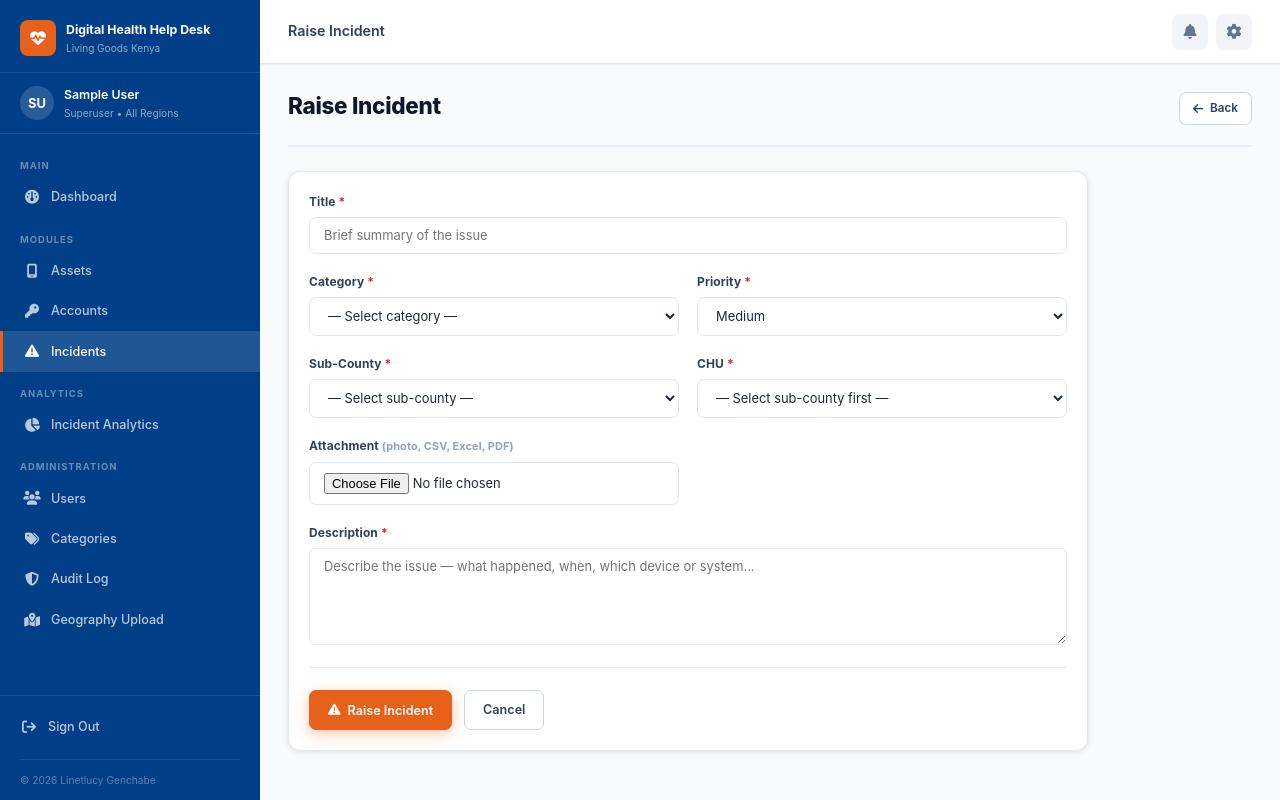
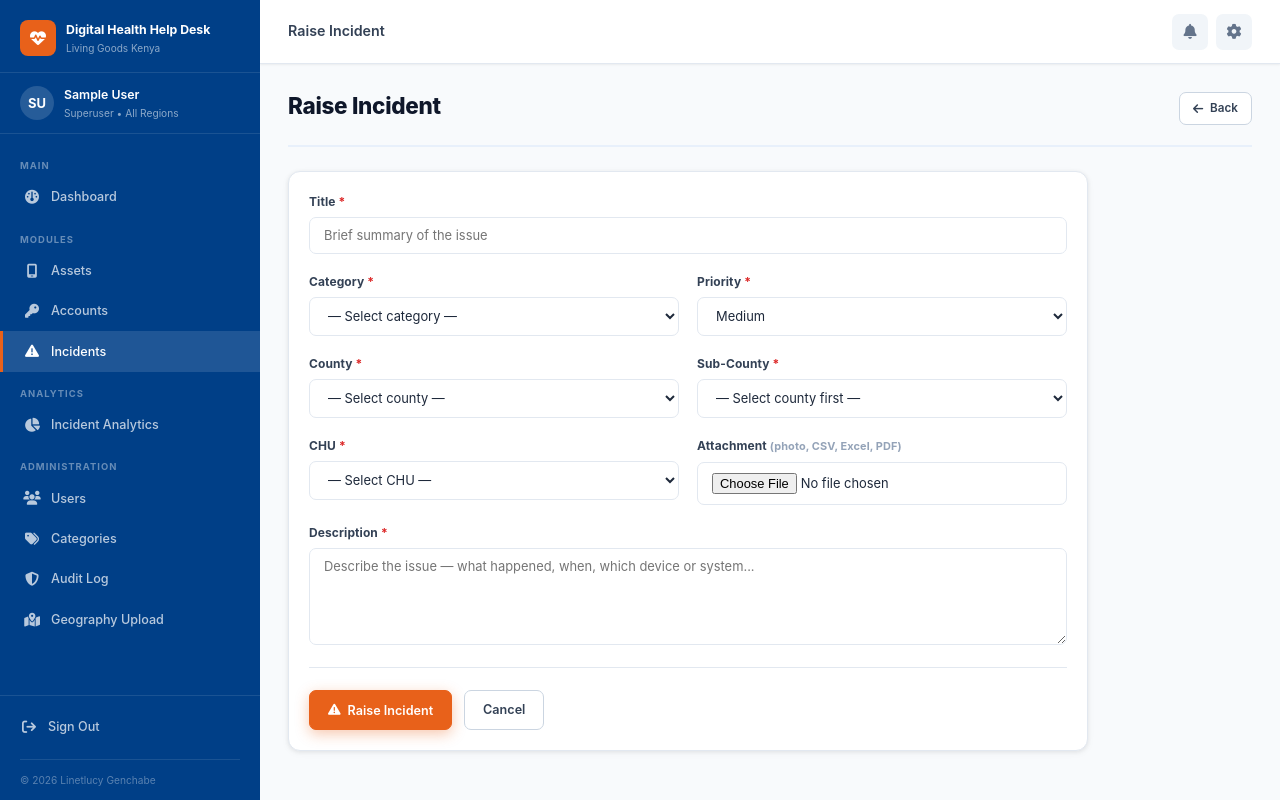
Before and after one commit to linetlucy-genchabe/DH-HelpDesk, a Django app: page /incidents/create/ in a window 1280 px wide. Run offline with Django 5.2, Linux system fonts and the light colour scheme; a user stored in the database is signed in; data comes from the database, SQL or seed files in the repository; tables that the repository leaves empty hold one stand-in row (values such as "Sample post"); data that the repository does not hold is empty.

Commit message:
update incident creation form and function

```diff
--- a/core/views.py
+++ b/core/views.py
@@ -967,16 +967,25 @@
 def incident_create(request):
     scope_chus = request.user.get_scope_chus()
     role = request.user.role
-    show_subcounty = role in ('superuser', 'tech_team', 'country', 'county')
+
+    show_county = role in ('superuser', 'tech_team')
+    show_subcounty = role in ('superuser', 'tech_team', 'country')
+    show_chu_direct = role in ('subcounty', 'cha')
+
     if role in ('superuser', 'tech_team'):
-        subcounties = SubCounty.objects.all().select_related('county')
+        counties = County.objects.all().select_related('country')
+        subcounties = SubCounty.objects.none()
     elif role == 'country':
-        subcounties = SubCounty.objects.filter(county__country=request.user.country).select_related('county')
+        counties = County.objects.filter(country=request.user.country)
+        subcounties = SubCounty.objects.none()
     elif role == 'county':
+        counties = County.objects.filter(pk=request.user.county_id)
         subcounties = SubCounty.objects.filter(county=request.user.county).select_related('county')
     else:
+        counties = County.objects.none()
         subcounties = SubCounty.objects.none()
-    chus = CHU.objects.none() if show_subcounty else scope_chus
+
+    chus = scope_chus if show_chu_direct else CHU.objects.none()
 
     if request.method == 'POST':
         chu = get_object_or_404(CHU, pk=request.POST.get('chu'))
@@ -996,8 +1005,12 @@
 
     return render(request, 'incidents/incident_form.html', {
         'title': 'Raise Incident',
-        'chus': chus, 'subcounties': subcounties,
+        'chus': chus,
+        'counties': counties,
+        'subcounties': subcounties,
+        'show_county': show_county,
         'show_subcounty': show_subcounty,
+        'show_chu_direct': show_chu_direct,
         'selected_subcounty': '',
         'categories': IncidentCategory.objects.filter(is_active=True),
         'priorities': Incident.PRIORITY,
@@ -1048,7 +1061,7 @@
 @login_required
 def incident_edit(request, pk):
     inc = get_object_or_404(Incident, pk=pk)
-    if inc.chu not in request.user.get_scope_chus():
+    if not request.user.get_scope_chus().filter(pk=inc.chu_id).exists() and inc.assigned_to != request.user:
         messages.error(request, "Access denied."); return redirect('incident_list')
     if request.method == 'POST':
         inc.title = request.POST.get('title', inc.title)
@@ -1063,22 +1076,36 @@
         messages.success(request, "Incident updated.")
         return redirect('incident_detail', pk=pk)
 
+    scope_chus = request.user.get_scope_chus()
     role = request.user.role
-    show_subcounty = role in ('superuser', 'tech_team', 'country', 'county')
+
+    show_county = role in ('superuser', 'tech_team')
+    show_subcounty = role in ('superuser', 'tech_team', 'country')
+    show_chu_direct = role in ('subcounty', 'cha')
+
     if role in ('superuser', 'tech_team'):
-        subcounties = SubCounty.objects.all().select_related('county')
+        counties = County.objects.all().select_related('country')
+        subcounties = SubCounty.objects.none()
     elif role == 'country':
-        subcounties = SubCounty.objects.filter(county__country=request.user.country).select_related('county')
+        counties = County.objects.filter(country=request.user.country)
+        subcounties = SubCounty.objects.none()
     elif role == 'county':
+        counties = County.objects.filter(pk=request.user.county_id)
         subcounties = SubCounty.objects.filter(county=request.user.county).select_related('county')
     else:
+        counties = County.objects.none()
         subcounties = SubCounty.objects.none()
+
+    chus = scope_chus if show_chu_direct else CHU.objects.filter(pk=inc.chu_id)
 
     return render(request, 'incidents/incident_form.html', {
         'title': 'Edit Incident', 'obj': inc,
-        'chus': request.user.get_scope_chus() if not show_subcounty else CHU.objects.filter(pk=inc.chu_id),
+        'chus': chus,
+        'counties': counties,
         'subcounties': subcounties,
+        'show_county': show_county,
         'show_subcounty': show_subcounty,
+        'show_chu_direct': show_chu_direct,
         'selected_subcounty': str(inc.chu.ward.subcounty_id) if inc.chu else '',
         'categories': IncidentCategory.objects.filter(is_active=True),
         'priorities': Incident.PRIORITY,
--- a/templates/incidents/incident_form.html
+++ b/templates/incidents/incident_form.html
@@ -43,13 +43,25 @@
           </select>
         </div>
 
-        {% if show_subcounty %}
+        {% if show_county %}
+        <div class="form-group">
+          <label class="form-label req">County</label>
+          <select name="county_filter" id="countySelect" class="form-control">
+            <option value="">— Select county —</option>
+            {% for c in counties %}
+            <option value="{{ c.pk }}">{{ c.name }}</option>
+            {% endfor %}
+          </select>
+        </div>
+        {% endif %}
+
+        {% if show_subcounty or not show_county and not show_chu_direct %}
         <div class="form-group">
           <label class="form-label req">Sub-County</label>
           <select name="subcounty_filter" id="subcountySelect" class="form-control">
-            <option value="">— Select sub-county —</option>
+            <option value="">— {% if show_county %}Select county first{% else %}Select sub-county{% endif %} —</option>
             {% for sc in subcounties %}
-            <option value="{{ sc.pk }}" {% if selected_subcounty == sc.pk|stringformat:"s" %}selected{% endif %}>{{ sc.name }} ({{ sc.county.name }})</option>
+            <option value="{{ sc.pk }}" {% if selected_subcounty == sc.pk|stringformat:"s" %}selected{% endif %}>{{ sc.name }}</option>
             {% endfor %}
           </select>
         </div>
@@ -58,7 +70,7 @@
         <div class="form-group">
           <label class="form-label req">CHU</label>
           <select name="chu" id="chuSelect" class="form-control" required>
-            <option value="">{% if show_subcounty %}— Select sub-county first —{% else %}— Select CHU —{% endif %}</option>
+            <option value="">— Select CHU —</option>
             {% for chu in chus %}
             <option value="{{ chu.pk }}" {% if obj and obj.chu_id == chu.pk %}selected{% endif %}>{{ chu.name }}</option>
             {% endfor %}
@@ -91,8 +103,30 @@
 
 {% block extra_js %}
 <script>
-{% if show_subcounty %}
-document.getElementById('subcountySelect').addEventListener('change', function() {
+{% if show_county %}
+document.getElementById('countySelect').addEventListener('change', function() {
+  const countyId = this.value;
+  const scSelect = document.getElementById('subcountySelect');
+  const chuSelect = document.getElementById('chuSelect');
+  scSelect.innerHTML = '<option value="">— Loading... —</option>';
+  chuSelect.innerHTML = '<option value="">— Select sub-county first —</option>';
+  if (!countyId) {
+    scSelect.innerHTML = '<option value="">— Select county first —</option>';
+    return;
+  }
+  fetch(`/ajax/subcounties/?county_id=${countyId}`)
+    .then(r => r.json())
+    .then(data => {
+      scSelect.innerHTML = '<option value="">— Select sub-county —</option>';
+      data.forEach(sc => { scSelect.innerHTML += `<option value="${sc.id}">${sc.name}</option>`; });
+    });
+});
+{% endif %}
+
+{% if show_county or show_subcounty or not show_chu_direct %}
+const scSelectEl = document.getElementById('subcountySelect');
+if (scSelectEl) {
+  scSelectEl.addEventListener('change', function() {
     const scId = this.value;
     const chuSelect = document.getElementById('chuSelect');
     chuSelect.innerHTML = '<option value="">— Loading... —</option>';
@@ -104,11 +138,10 @@
       .then(r => r.json())
       .then(data => {
         chuSelect.innerHTML = '<option value="">— Select CHU —</option>';
-      data.forEach(chu => {
-        chuSelect.innerHTML += `<option value="${chu.id}">${chu.name}</option>`;
+        data.forEach(chu => { chuSelect.innerHTML += `<option value="${chu.id}">${chu.name}</option>`; });
       });
   });
-});
+}
 {% endif %}
 </script>
 {% endblock %}
```
Lines whose indentation alone changed are shown as unchanged.
